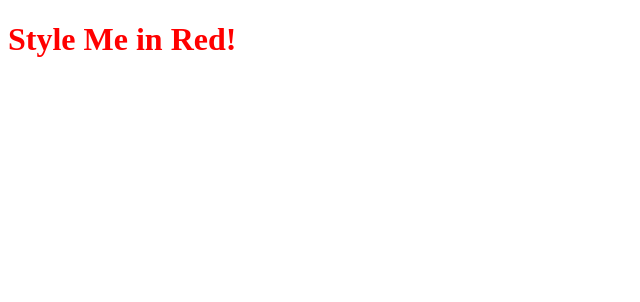
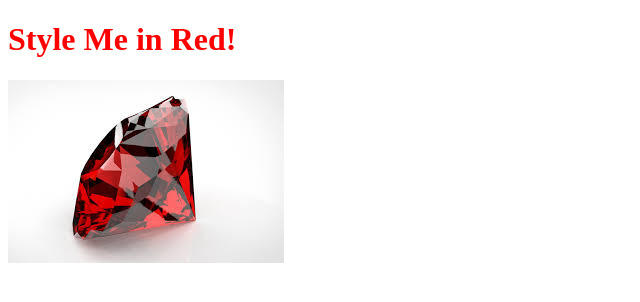
Before and after one commit to BigMamaHunt/methods-of-adding-css, a plain HTML site: page internal.html in a window 1280 px wide. Shown: the whole page, without its empty margins (0-640 px from the left). Drawn offline with Linux system fonts and the light colour scheme.

Commit message:
Add files via upload

```diff
--- a/internal.html
+++ b/internal.html
@@ -11,6 +11,7 @@
 
 <body>
 <h1>Style Me in Red!</h1>
+<img src="./assets/something red.jpeg" alt="red diamond"/>
 </body>
 
 </html>
```
